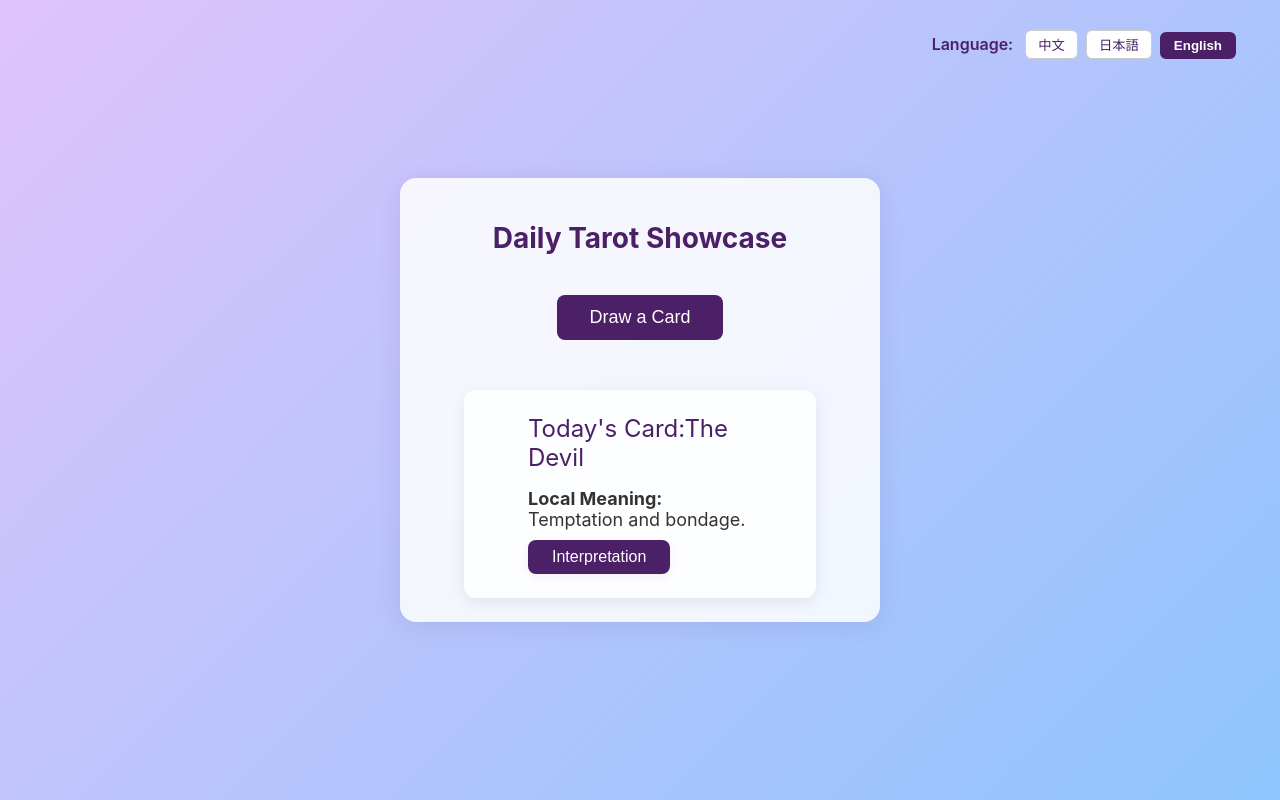
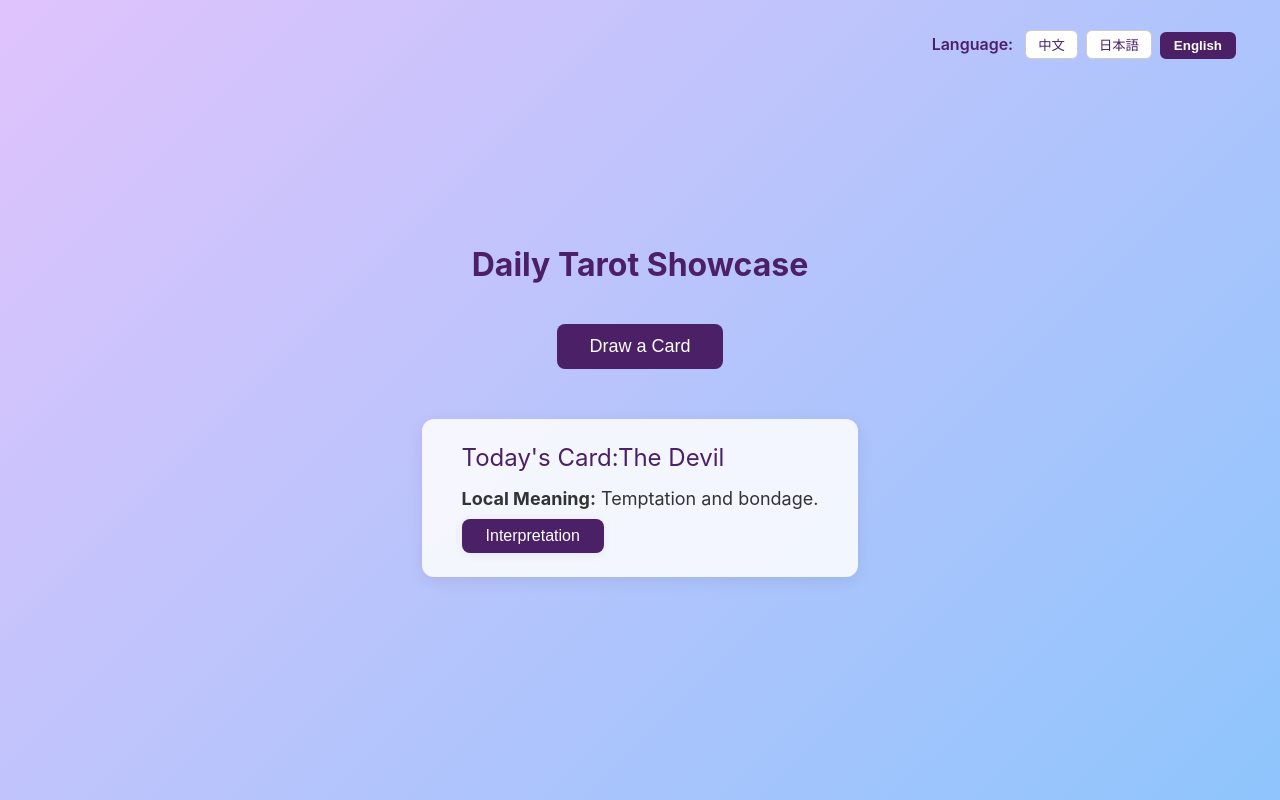
Before and after one commit to hong208/tarot, a React (Create React App) app in the folder tarot-app-web/frontend/: page / in a window 1280 px wide. Both pictures are taken after a click on the button "Draw a Card". Built offline with nearby package versions, Linux system fonts and the light colour scheme.

Commit message:
change the layout

```diff
--- a/tarot-app-web/frontend/src/App.js
+++ b/tarot-app-web/frontend/src/App.js
@@ -169,45 +169,17 @@ function App() {
   };
 
   return (
-    <div
-      style={{
+    <div style={{
       minHeight: '100vh',
-        width: '100vw',
       background: 'linear-gradient(135deg, #e0c3fc 0%, #8ec5fc 100%)',
       display: 'flex',
       flexDirection: 'column',
       alignItems: 'center',
-        justifyContent: 'center',
-        boxSizing: 'border-box',
-        overflow: 'hidden'
-      }}
-    >
-      <div
-        style={{
-          width: '100%',
-          maxWidth: 480,
-          background: 'rgba(255,255,255,0.85)',
-          borderRadius: 16,
-          boxShadow: '0 4px 24px rgba(75,32,103,0.10)',
-          padding: '24px 5vw',
-          boxSizing: 'border-box',
-          display: 'flex',
-          flexDirection: 'column',
-          alignItems: 'center',
-          maxHeight: '90vh',
-          overflowY: 'auto'
-        }}
-      >
-        <h1 style={{
-          color: '#4B2067',
-          marginBottom: 40,
-          fontSize: 28,
-          fontWeight: 700
+      justifyContent: 'center'
     }}>
-          {texts[lang].title}
-        </h1>
       {/* 语言选择 */}
       <div style={{ position: 'absolute', top: 30, right: 40 }}>
+
         <span style={{ marginRight: 8, color: '#4B2067', fontWeight: 600 }}>{texts[lang].lang}:</span>
         {languages.map(l => (
           <button
@@ -228,6 +200,7 @@ function App() {
           </button>
         ))}
       </div>
+      <h1 style={{ color: '#4B2067', marginBottom: 40 }}>{texts[lang].title}</h1>
       <button
         onClick={handleDraw}
         style={{
@@ -244,21 +217,16 @@ function App() {
         {texts[lang].button}
       </button>
       {drawResult && (
-          <div
-            style={{
+        <div style={{
           marginTop: 20,
-              padding: '24px 5vw',
+          padding: '24px 40px',
           background: 'rgba(255,255,255,0.85)',
           borderRadius: '12px',
           fontSize: '24px',
           color: '#4B2067',
           boxShadow: '0 4px 16px rgba(0,0,0,0.08)',
-              width: '100%',
-              maxWidth: 420,
-              minWidth: 0,
-              boxSizing: 'border-box'
-            }}
-          >
+          minWidth: 320
+        }}>
           <div>{texts[lang].result}{tarotCards[lang][drawResult.idx]}</div>
           <div style={{ marginTop: 16, fontSize: '18px', color: '#333' }}>
             <b>{texts[lang].meaning}</b> {tarotMeanings[lang][drawResult.idx]}
@@ -285,7 +253,7 @@ function App() {
               style={{
                 marginTop: 28,
                 display: 'flex',
-                  justifyContent: 'center'
+                justifyContent: 'flex-start'
               }}
             >
               <div
@@ -330,7 +298,6 @@ function App() {
         </div>
       )}
     </div>
-    </div>
   );
 }
 
```
Lines whose indentation alone changed are shown as unchanged.
